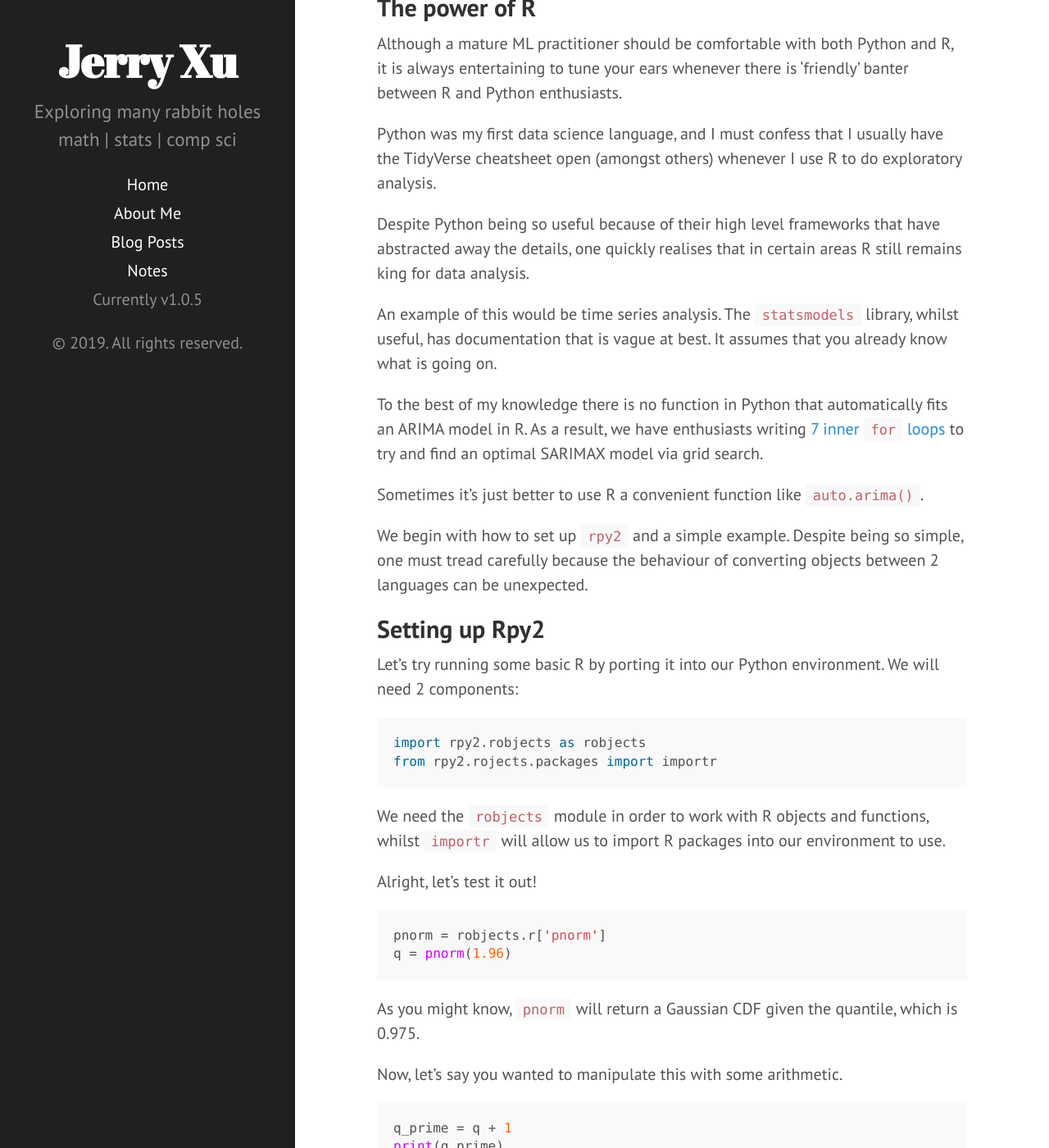
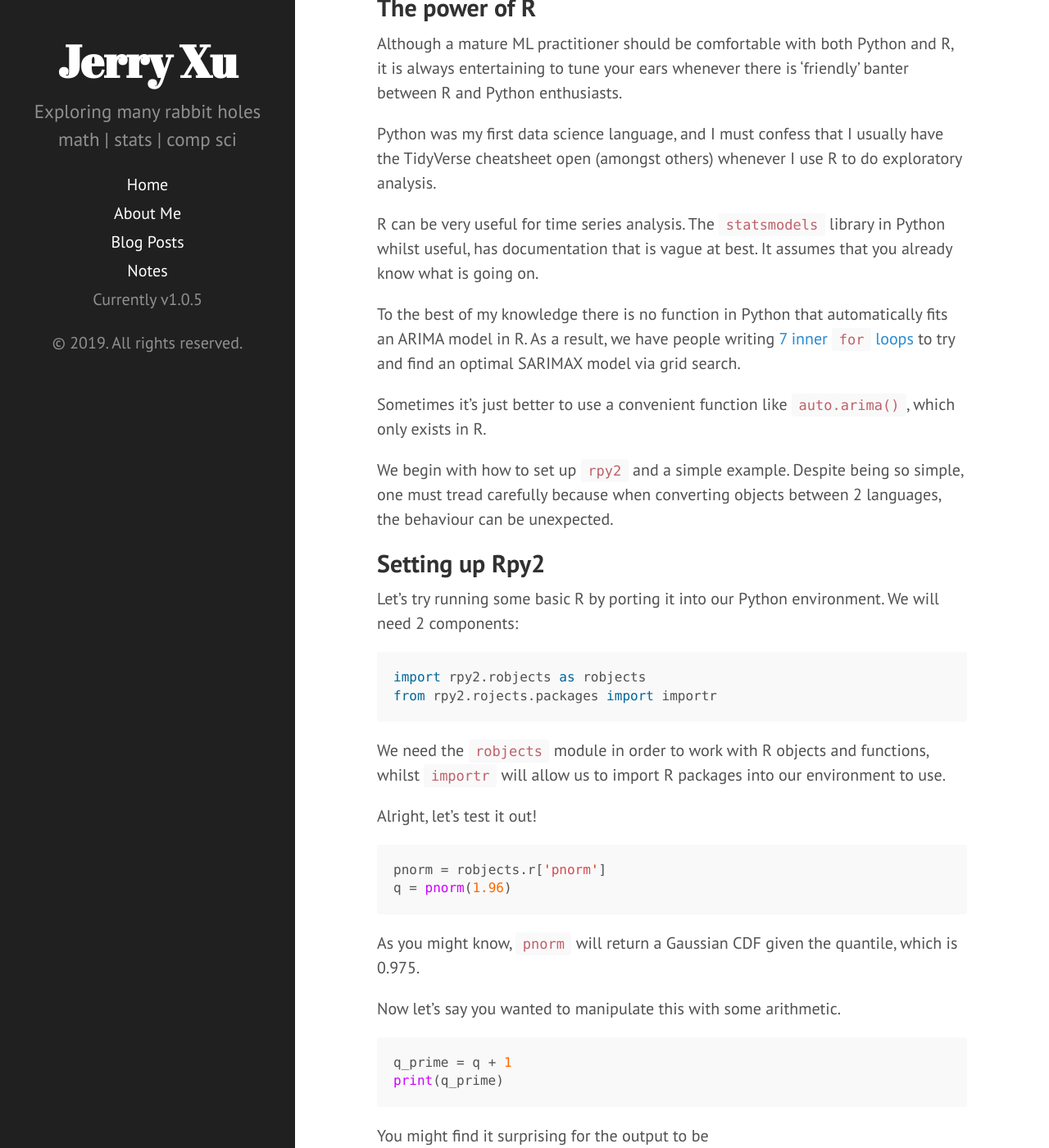
Before and after one commit to jerry-ye-xu/jerry-ye-xu.github.io, a Jekyll site: the page built from _posts/2019-8-11-using-r-in-python.md, in a window 1280 px wide and 1400 px high, scrolled down 455 px. Shown: the whole window at 82% size. Built offline with Jekyll 4.4.1, drawn with Linux system fonts in a browser that asks for light colours; some of the changed text lies outside the part shown.

Commit message:
rewrite of blog post

````diff
--- a/_posts/2019-8-11-using-r-in-python.md
+++ b/_posts/2019-8-11-using-r-in-python.md
@@ -21,15 +21,13 @@ Although a mature ML practitioner should be comfortable with both Python and R,
 
 Python was my first data science language, and I must confess that I usually have the TidyVerse cheatsheet open (amongst others) whenever I use R to do exploratory analysis.
 
-Despite Python being so useful because of their high level frameworks that have abstracted away the details, one quickly realises that in certain areas R still remains king for data analysis.
+R can be very useful for time series analysis. The `statsmodels` library in Python whilst useful, has documentation that is vague at best. It assumes that you already know what is going on.
 
-An example of this would be time series analysis. The `statsmodels` library, whilst useful, has documentation that is vague at best. It assumes that you already know what is going on.
+To the best of my knowledge there is no function in Python that automatically fits an ARIMA model in R. As a result, we have people writing [7 inner `for` loops](https://kaggle.com/kruthik93/utilizing-arima-to-forecast-uber-s-market-demand) to try and find an optimal SARIMAX model via grid search.
 
-To the best of my knowledge there is no function in Python that automatically fits an ARIMA model in R. As a result, we have enthusiasts writing [7 inner `for` loops](https://kaggle.com/kruthik93/utilizing-arima-to-forecast-uber-s-market-demand) to try and find an optimal SARIMAX model via grid search.
+Sometimes it's just better to use a convenient function like `auto.arima()`, which only exists in R.
 
-Sometimes it's just better to use R a convenient function like `auto.arima()`.
-
-We begin with how to set up `rpy2` and a simple example. Despite being so simple, one must tread carefully because the behaviour of converting objects between 2 languages can be unexpected.
+We begin with how to set up `rpy2` and a simple example. Despite being so simple, one must tread carefully because when converting objects between 2 languages, the behaviour can be unexpected.
 
 ## Setting up Rpy2
 
@@ -51,7 +49,7 @@ q = pnorm(1.96)
 
 As you might know, `pnorm` will return a Gaussian CDF given the quantile, which is 0.975.
 
-Now, let's say you wanted to manipulate this with some arithmetic.
+Now let's say you wanted to manipulate this with some arithmetic.
 
 ```python
 q_prime = q + 1
@@ -98,7 +96,7 @@ If you try running the code above, the returned object will be a `np.ndarray`
 
 and you still will have to be careful because the '+ 1' will be element-wise addition!
 
-As you can imagine this can be 'fun' to debug if you make assumptions about the behaviour of returned R objects.
+As you can imagine, this can be 'fun' to debug if you assume that returned R objects will behave like Python objects.
 
 __You have been warned.__
 
````
